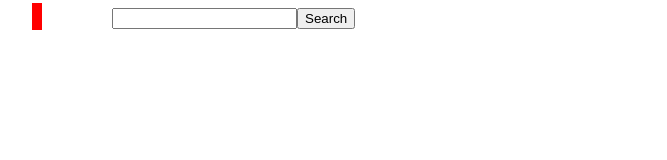
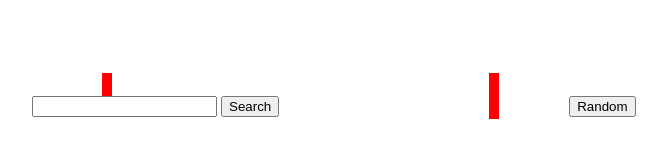
Before and after one commit to MissaelOrtiz/The-Bro-Zone, a plain HTML site: page index.html in a window 1280 px wide. Shown: the whole page, without its empty margins (46-713 px from the left). Drawn offline with Linux system fonts and the light colour scheme.

Commit message:
function

```diff
--- a/app.js
+++ b/app.js
@@ -1,9 +1,16 @@
 import { magicItems } from './Item-Masterlist.js';
-import { getRing } from './functions.js';
+import { getRing , randomItem } from './functions.js';
 
 const button = document.getElementById('button')
 const span = document.getElementById('display');
+const randomResult = document.getElementById('randomResult')
+const rngButton = document.getElementById('button-rng');
 
 button.addEventListener('click', () => {
     span.textContent = getRing(magicItems);
 })
+
+rngButton.addEventListener('click', () => {
+    randomResult.textContent =  randomItem(magicItems);
+
+})
--- a/functions.js
+++ b/functions.js
@@ -1,4 +1,11 @@
 import { magicItems } from './Item-Masterlist.js';
+
+
+function getRandomIndex() {
+    return Math.floor(Math.random() * (magicItems.length));
+}
+
+
 export function getRing(arr) {
     const rings = []
 
@@ -10,6 +17,11 @@ export function getRing(arr) {
 
     rings.push(ring)
         return rings
+}
 
+export function randomItem(array) {
 
+    let item = array[Math.floor(Math.random() * magicItems.length)];
+
+    return item.name;
 }
--- a/index.html
+++ b/index.html
@@ -8,13 +8,25 @@
     <title>Document</title>
 </head>
 <body>
-    <div>
-        <span id="display"> </span>
-    </div>
+    <section>
+        <div>
+            <span id="display"> </span>
+        </div>
 
-    <input id="search">
+        <input id="search">
 
-    <button id="button">Search</button>
+        <button id="button">Search</button>
+    </section>
+    <section>
+        <div>
+            <span id="display-rng"> </span>
+        </div>
+
+        <label>
+        <span id="randomResult"></span>
+        <button id="button-rng">Random</button>
+        </label>
+    </section>
     <script type="module" src="/app.js"></script>
 </body>
 </html>
--- a/style.css
+++ b/style.css
@@ -13,3 +13,7 @@ span {
     border: 5px solid red;
     margin: 70px;
 }
+
+section {
+    margin: 70px;
+}
```
